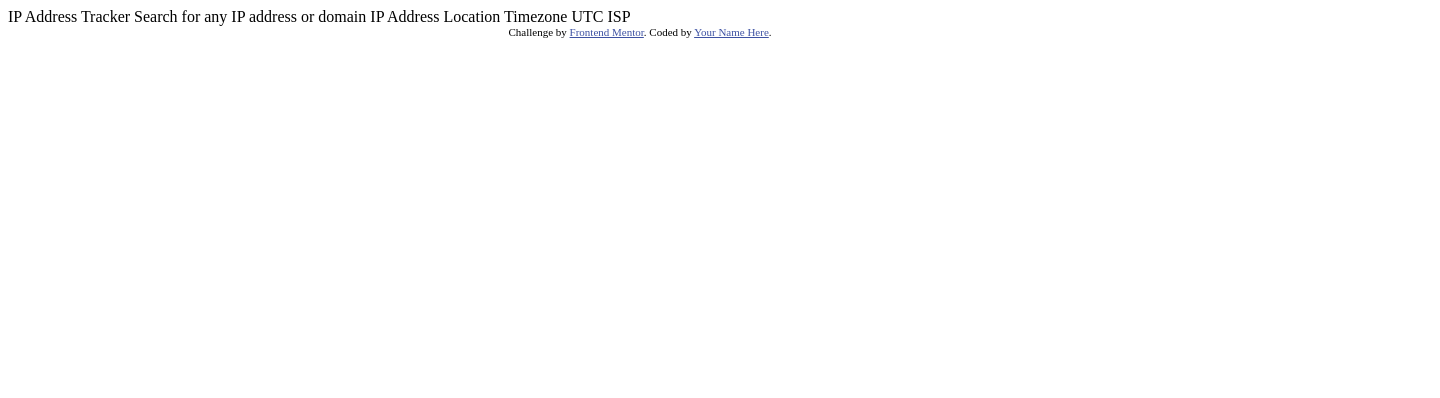
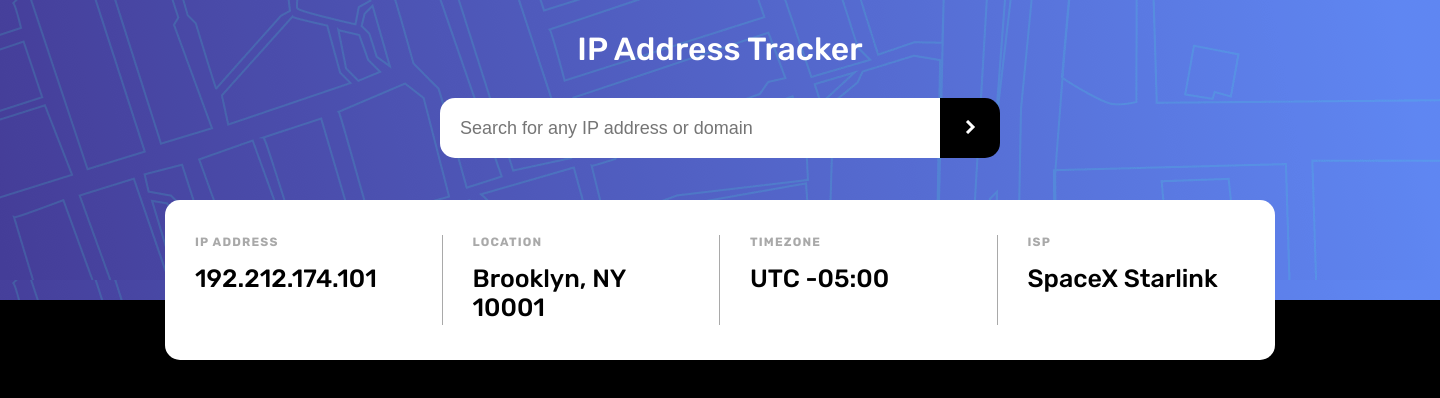
Before and after one commit to Ekin-shieh/ip-address-tracker, a plain HTML site: page index.html in a window 1280 px wide. Shown: the whole page, 1440 px wide, since content can reach past the window. Drawn offline with Linux system fonts and the light colour scheme.

Commit message:
complete the html and css document

```diff
--- a/index.html
+++ b/index.html
@@ -2,33 +2,42 @@
 <html lang="en">
 <head>
   <meta charset="UTF-8">
-  <meta name="viewport" content="width=device-width, initial-scale=1.0"> <!-- displays site properly based on user's device -->
-
+  <meta name="viewport" content="width=device-width, initial-scale=1.0">
   <link rel="icon" type="image/png" sizes="32x32" href="./images/favicon-32x32.png">
-
-  <title>Frontend Mentor | IP Address Tracker</title>
-
-  <!-- Feel free to remove these styles or customise in your own stylesheet 👍 -->
-  <style>
-    .attribution { font-size: 11px; text-align: center; }
-    .attribution a { color: hsl(228, 45%, 44%); }
-  </style>
+  <link rel="stylesheet" href="./style.css">
+  <title>IP Address Tracker</title>
 </head>
 <body>
-
-  IP Address Tracker
-
-  Search for any IP address or domain
-
-  IP Address
-  Location
-  Timezone
-    UTC <!-- add offset value dynamically using the API -->
-  ISP
-
-  <div class="attribution">
-    Challenge by <a href="https://www.frontendmentor.io?ref=challenge" target="_blank">Frontend Mentor</a>.
-    Coded by <a href="#">Your Name Here</a>.
+  <div class="container">
+    <div class="search">
+      <div>IP Address Tracker</div>
+      <form id="form">
+        <input id="ip-input" placeholder="Search for any IP address or domain" />
+        <button type="submit" id="submit-btn" aria-label="Submit">
+          <img alt="arrow" src="./images/icon-arrow.svg">
+        </button>
+      </form>
+    </div>
+    <div class="result">
+      <div class="result-box">
+        <div class="result-title">IP ADDRESS</div>
+        <div id="ip">192.212.174.101</div>
+      </div>
+      <div class="result-box">
+        <div class="result-title">LOCATION</div>
+        <div id="location">Brooklyn, NY 10001</div>
+      </div>
+      <div class="result-box">
+        <div class="result-title">TIMEZONE</div>
+        <div id="timezone">UTC -05:00</div>
+      </div>
+      <div class="result-box">
+        <div class="result-title">ISP</div>
+        <div id="isp">SpaceX Starlink</div>
+      </div>
+    </div>
+    <div class="map-display"></div>
   </div>
+  <script src="./script.js"></script>
 </body>
 </html>
--- /dev/null
+++ b/style.css
@@ -0,0 +1,109 @@
+@import url('https://fonts.googleapis.com/css2?family=Rubik:wght@400&display=swap');
+@import url('https://fonts.googleapis.com/css2?family=Rubik:wght@500&display=swap');
+@import url('https://fonts.googleapis.com/css2?family=Rubik:wght@700&display=swap');
+
+body {
+    margin: 0;
+    width: 100vw;
+    height: 100vh;
+    min-width: 1440px;
+    min-height: 800px;
+    font-family: 'Rubik';
+    font-weight: 500;
+    display: flex;
+    align-items: center;
+    justify-content: center;
+}
+
+.container {
+    width: 1440px;
+    height: 800px;
+    display: flex;
+    flex-direction: column;
+    position: relative;
+}
+
+.search {
+    width: 100%;
+    height: 280px;
+    background-image: url(./images/pattern-bg-desktop.png);
+    display: flex;
+    flex-direction: column;
+    align-items: center;
+    font-size: 32px;
+    color: white;
+    padding-top: 30px;
+}
+
+#form {
+    display: flex;
+    margin-top: 30px;
+}
+
+#ip-input {
+    width: 500px;
+    height: 60px;
+    border: none;
+    border-top-left-radius: 15px;
+    border-bottom-left-radius: 15px;
+    padding-left: 20px;
+    box-sizing: border-box;
+    font-style: inherit;
+    font-size: 18px;
+}
+
+#ip-input:focus {
+    outline: none;
+}
+
+#submit-btn {
+    width: 60px;
+    height: 60px;
+    border-top-right-radius: 15px;
+    border-bottom-right-radius: 15px;
+    border: none;
+    background-color: black;
+    padding: 0;
+}
+
+#submit-btn:hover {
+    background-color: darkgray;
+}
+
+.map-display {
+    width: 100%;
+    height: 520px;
+    background-color: black;
+}
+
+.result {
+    position: absolute;
+    left: 165px;
+    top: 200px;
+    width: 1110px;
+    height: 160px;
+    background-color: white;
+    border-radius: 15px;
+    display: grid;
+    grid-template-columns: repeat(4, 1fr);
+}
+
+.result-box {
+    display: flex;
+    flex-direction: column;
+    margin: 35px 0;
+    padding: 0 30px;
+    font-size: 25px;
+
+    .result-title {
+        font-size: 12px;
+        color: darkgray;
+        letter-spacing: 0.1em;
+        margin-bottom: 15px;
+        font-weight: 700;
+    }
+}
+
+.result-box:not(:last-child) {
+  border-right: 1px solid darkgray;
+}
```
Also changed, not shown: script.js (added), 1 other file.
